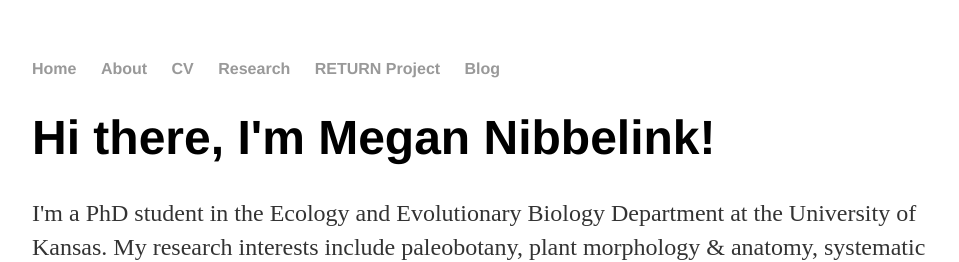
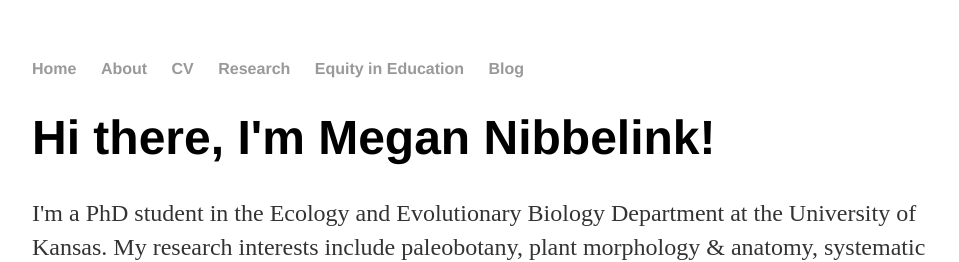
Before and after one commit to megannibbs/megannibbelink.github.io, a Jekyll site: the page built from index.html, in a window 1280 px wide. Shown: the top 262 px of the page, without its empty margins (160-1119 px from the left). Built offline with Jekyll 4.4.1, drawn with Linux system fonts in a browser that asks for light colours.

Commit message:
Update default.html

```diff
--- a/_layouts/default.html
+++ b/_layouts/default.html
@@ -12,7 +12,7 @@
 		        	<li><a href="/about">About</a></li>
 	        		<li><a href="/cv">CV</a></li>
 				<li><a href="/pubs">Research</a></li>
-				<li><a href="/return">RETURN Project</a></li>
+				<li><a href="/return">Equity in Education</a></li>
 	        		<li><a href="/blog">Blog</a></li>
 	    		</ul>
 			</nav>
```
